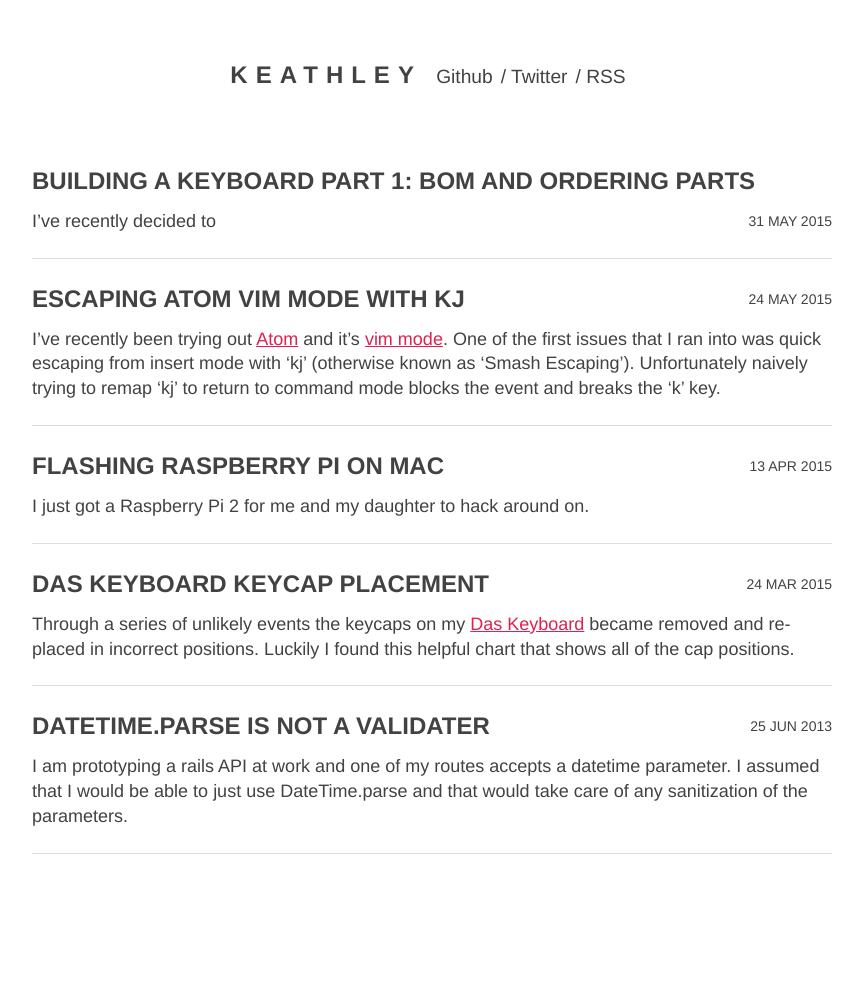
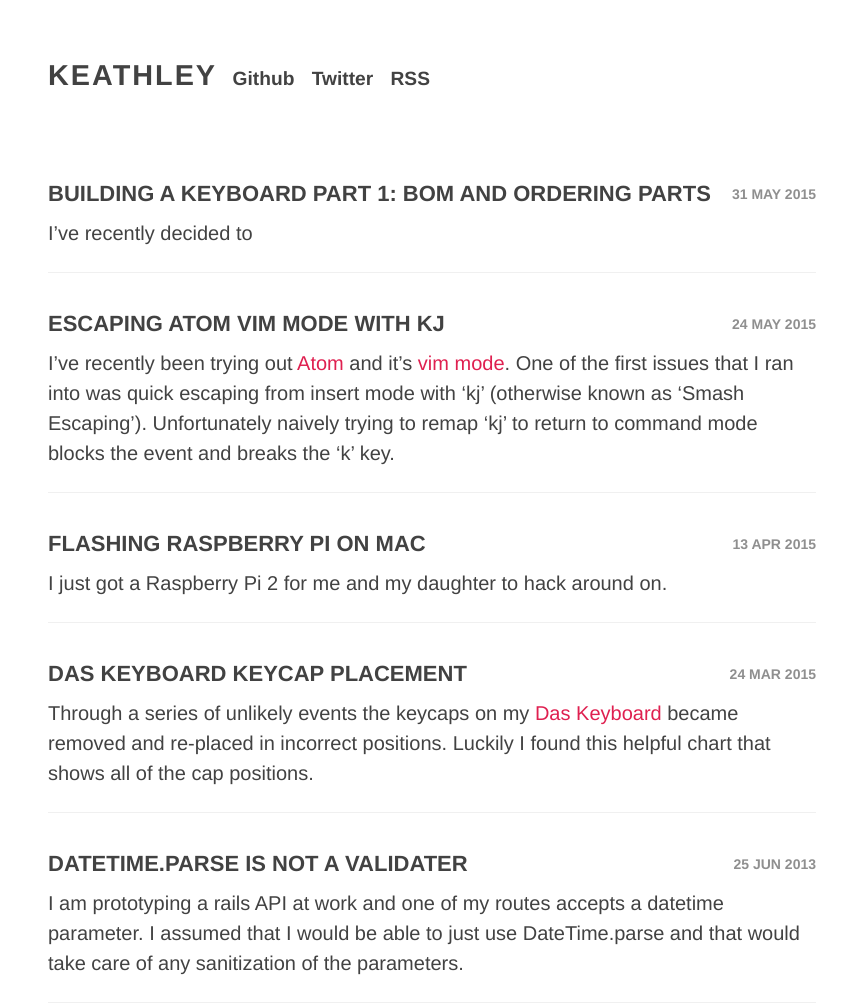
Before and after one commit to wojtekmach/keathley.github.io, a Jekyll site: the page built from index.html, in a window 1280 px wide. Shown: the whole page, without its empty margins (208-1071 px from the left). Built offline with Jekyll 4.4.1, drawn with Linux system fonts in a browser that asks for light colours; nearby versions of some CDN libraries; before the commit the page ends 908 px from its top, so only the background shows below that.

Commit message:
Add style updates

```diff
--- a/Gemfile
+++ b/Gemfile
@@ -1,3 +1,4 @@
 source 'https://rubygems.org'
 
 gem 'github-pages'
+gem 'octopress-autoprefixer'
--- a/_config.yml
+++ b/_config.yml
@@ -5,3 +5,5 @@ highlighter: 'pygments'
 markdown: kramdown
 description: This is where I think things.  Sometimes it's about code.  Sometimes that code works.
 url: http://keathley.github.io
+gems:
+  - octopress-autoprefixer
--- a/css/main.scss
+++ b/css/main.scss
@@ -27,38 +27,60 @@ body {
   max-width: 50em;
   min-height: 300px;
   width: 100%;
+
+	@media screen and (min-width: 500px) {
 	  padding-top: 55px;
+	  padding-left: 1em;
+	  padding-right: 1em;
+	}
 }
 
 h1 {
   font-size: 36px;
   line-height: 40px;
+	margin-bottom: .5rem;
 }
 
 h2 {
   font-size: 30px;
   line-height: 40px;
+	margin-bottom: .5rem;
 }
 
 h3 {
   font-size: 24px;
   line-height: 40px;
+	margin-bottom: .5rem;
 }
 
 h4 {
   font-size: 18px;
   line-height: 20px;
+	margin-bottom: .5rem;
 }
 
 p {
-  font-size: 18px;
+  font-size: 20px;
+	line-height: 150%;
+	margin: 0 0 1rem;
+}
+
+p + h1,
+p + h2,
+p + h3,
+p + h4 {
+	margin-top: 1.5rem;
 }
 
 a {
   color: $link-color;
+	background-color: transparent;
+	text-decoration: none;
+	transition: box-shadow 0.1s ease-in-out;
 
   &:hover {
     color: $link-color;
+		box-shadow: 0 2px $link-color;
   }
 }
 
@@ -77,36 +99,23 @@ p code {
 }
 
 header {
-  text-align: center;
   margin-bottom: 50px;
+  font-weight: 600;
 
   .site-header {
-    margin-bottom: 10px;
-    letter-spacing: 8px;
+    letter-spacing: 2px;
     text-transform: uppercase;
-    font-size: 1.5em;
-    font-weight: bold;
-    padding: 0;
+    font-size: 1.8em;
+		margin: 0;
 
     a {
       color: $base-color;
-			padding-right: 2px;
     }
   }
 
   nav {
     display: inline-block;
     font-size: 1.2em;
-    font-weight: 500;
-
-    a:last-child:after {
-      content: ' ';
-    }
-
-    a:after {
-      content: '/';
-      padding-left: 8px;
-    }
 
 		a:hover:after {
 			color: black;
@@ -115,7 +124,8 @@ header {
 
   a {
     color: $base-color;
-    text-decoration: none;
+		margin-right: 6px;
+		margin-left: 6px;
   }
 }
 
@@ -125,13 +135,14 @@ header {
   li {
     list-style-type: none;
     padding: 12px 0;
-		border-bottom: 1px solid #DDD;
+		border-bottom: 1px solid #F0F0F0;
 
     .post-title {
       text-transform: uppercase;
       font-weight: bold;
-			font-size: 24px;
-      padding: 8px 0;
+			font-size: 22px;
+			padding-top: 19px;
+			padding-bottom: 4px;
 			margin: 0;
 
 			a {
@@ -144,10 +155,15 @@ header {
 			}
 
 			.date {
-				font-weight: 500;
+				font-weight: 600;
 				font-size: 14px;
 				padding-left: 5px;
 				float: right;
+				color: lighten($base-color, 30);
+
+				@media screen and (max-width: 900px) {
+					display: none;
+				}
 			}
     }
 
@@ -173,19 +189,8 @@ header {
 
 #post {
   margin-bottom: 50px;
-	padding: 0 .2em;
-
-	@media screen and (min-width: 500px) {
-	  padding: 0px 3em;
-	}
-
-  .title {
-    text-align: center;
-    border-bottom: 1px solid #DDD;
-    padding-bottom: 30px;
-  }
 
   .date {
-    color: #A2A2A2;
+    color: lighten($base-color, 40);
   }
 }
```
Also changed, not shown: Gemfile.lock. Lines whose indentation alone changed are shown as unchanged.
